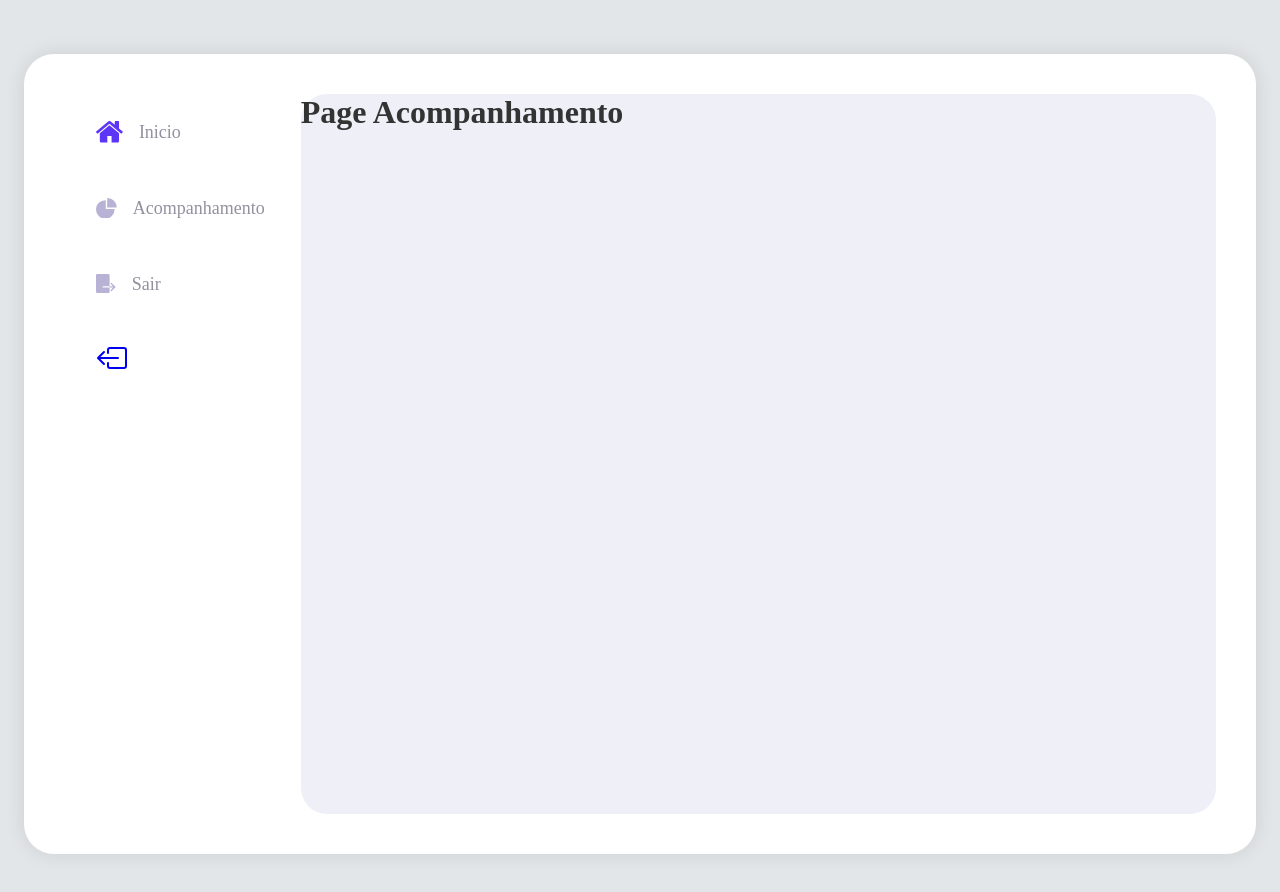
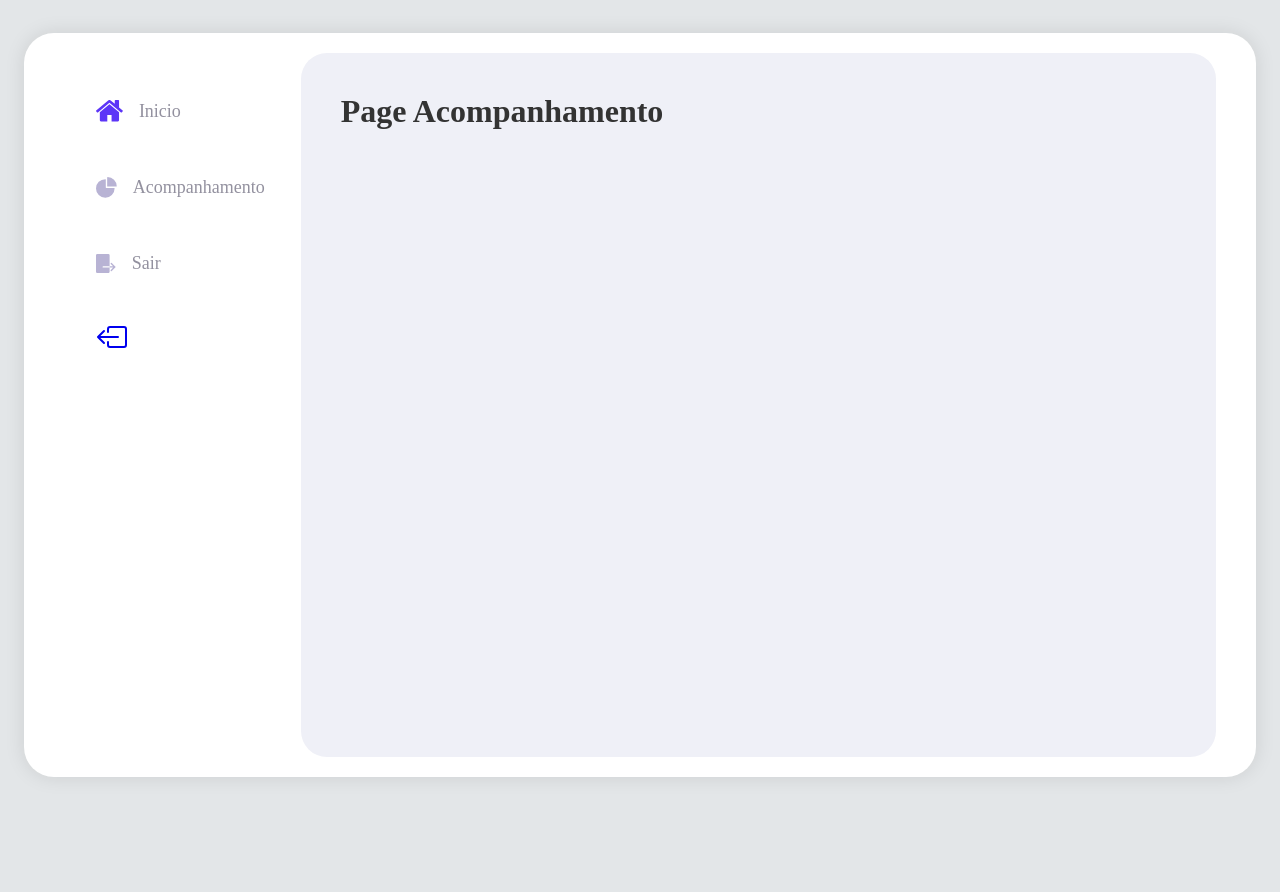
Before and after one commit to jeffinwilker/ponvi, a React (Create React App) app: page /acompanhamento in a window 1280 px wide. Shown: the top 892 px of the page. After the commit the page ends 810 px from the top, so only its background shows below. Built offline with nearby package versions, Linux system fonts and the light colour scheme.

Commit message:
Ajustes no menu

```diff
--- a/public/style.css
+++ b/public/style.css
@@ -10,5 +10,5 @@
 
 body{
     background-color: var(--cs-background-color);
-    padding: 1.5rem;
+    padding: 0.2rem;
 }
--- a/src/components/Navbar/style.css
+++ b/src/components/Navbar/style.css
@@ -21,26 +21,26 @@
 
 .nav-menu.active{
 
-    width: 100px;
+    width: 80px;
     transition: 850ms;
 }
 
 .nav-text{
     display: flex;
-    justify-content: start;;
+    justify-content: flex-start;
     align-items: center;
     padding: 8px 0px 8px 16px;
     list-style: none;
     height: 60px;
 }
 
-.nav-text span{
+.nav-text a span{
     margin-left: 16px;
 }
 
 .nav-text a{
+    color: var(--color-inavtive-text);
     text-decoration: none;
-    color: var(--color-inavtive-text);
     font-size: 18px;
     width: 95%;
     height: 100%;
@@ -60,5 +60,5 @@
     height: 80px;
     display: flex;
     align-items: center;
-    justify-content: start;
+    justify-content: flex-start;
 }
--- a/src/style.js
+++ b/src/style.js
@@ -3,14 +3,15 @@ import styled from 'styled-components';
 export const Container = styled.div`
     color: #333;
     width: 90vw;
-    height: 90vh;
+    height: 83vh;
     background: #fff;
     border-radius: 30px;
     box-shadow: 0 0 20px rgba(0, 0, 0, 0.1);
     padding: 40px;
     margin: 30px auto;
     display: flex;
-    justify-content: start;
+    justify-content: flex-start;
+    align-items: center;
 `;
 
 export const Content = styled.div`
@@ -18,6 +19,6 @@ export const Content = styled.div`
     height: 100%;
     background: #eff0f7;
     border-radius: 26px;
-    padding:0;
+    padding: 40px 40px 0 40px;
     margin-left: 20px;
 `;
```
